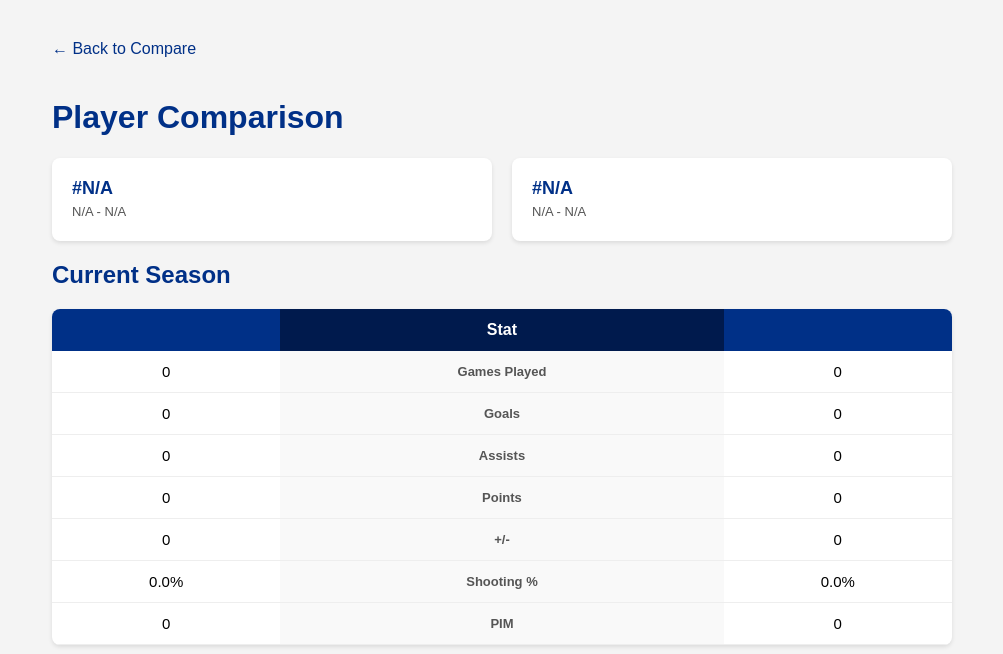
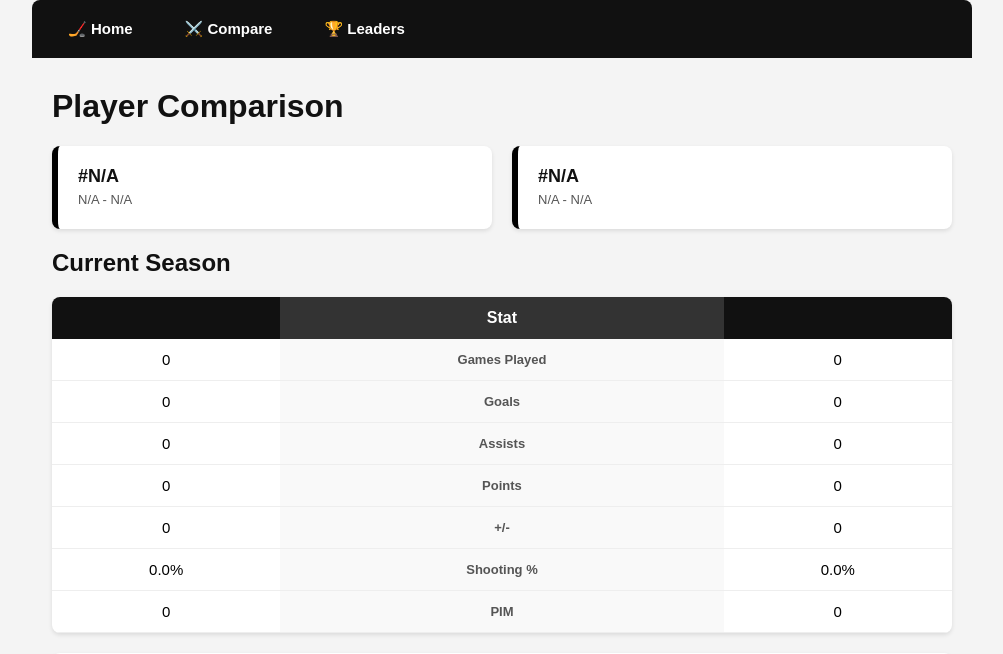
Before and after one commit to ricguan1/oim3640, a Flask app: page /compare/1/1 in a window 1280 px wide. Shown: the top 654 px of the page, without its empty margins (138-1141 px from the left). Run offline with Flask 3, Linux system fonts and the light colour scheme; data that the repository does not hold is empty.

Commit message:
Update compare_result.html

```diff
--- a/Final Project/templates/compare_result.html
+++ b/Final Project/templates/compare_result.html
@@ -5,9 +5,9 @@
     <title>Player Comparison</title>
     <style>
         body { font-family: Arial, sans-serif; max-width: 900px; margin: 40px auto; padding: 0 20px; background-color: #f4f4f4; }
-        h1, h2 { color: #003087; }
-        a { color: #003087; text-decoration: none; }
-        a:hover { color: #FCB514; }
+        h1, h2 { color: #111111; }
+        a { color: #111111; text-decoration: none; }
+        a:hover { color: #0055E9; }
         .back { display: inline-block; margin-bottom: 20px; }
         .header-grid { display: grid; grid-template-columns: 1fr 1fr; gap: 20px; margin-bottom: 20px; }
         .player-header { background: white; padding: 20px; border-radius: 8px; box-shadow: 0 2px 4px rgba(0,0,0,0.1); display: flex; align-items: center; gap: 15px; }
@@ -15,26 +15,51 @@
         .player-header h2 { margin: 0 0 5px 0; font-size: 18px; }
         .player-header p { margin: 2px 0; color: #555; font-size: 13px; }
         .compare-table { width: 100%; border-collapse: collapse; background: white; border-radius: 8px; overflow: hidden; box-shadow: 0 2px 4px rgba(0,0,0,0.1); margin-bottom: 20px; }
-        .compare-table th { background-color: #003087; color: white; padding: 12px; text-align: center; }
-        .compare-table th.stat-col { background-color: #001a4d; }
+        .compare-table th { background-color: #111111; color: white; padding: 12px; text-align: center; }
+        .compare-table th.stat-col { background-color: #333333; }
         .compare-table td { padding: 12px; text-align: center; border-bottom: 1px solid #eee; font-size: 15px; }
         .compare-table td.stat-label { font-weight: bold; color: #555; background-color: #f9f9f9; font-size: 13px; }
-        .highlight { color: #003087; font-weight: bold; font-size: 17px; }
+        .highlight { color: #111111; font-weight: bold; font-size: 17px; }
         .chart-container { background: white; padding: 15px; border-radius: 8px; box-shadow: 0 2px 4px rgba(0,0,0,0.1); margin-bottom: 20px; }
+        .navbar {
+    background-color: #111111;
+    padding: 12px 20px;
+    margin: -40px -20px 30px -20px;
+    border-radius: 8px 8px 0 0;
+    display: flex;
+    gap: 20px;
+    align-items: center;
+}
+.navbar a {
+    color: white;
+    text-decoration: none;
+    font-size: 15px;
+    font-weight: bold;
+    padding: 8px 16px;
+    border-radius: 4px;
+}
+.navbar a:hover {
+    background-color: #0055E9;
+    color: #111111;
+}
     </style>
 </head>
 <body>
-    <a class="back" href="/compare">← Back to Compare</a>
+    <nav class="navbar">
+    <a href="/">🏒 Home</a>
+    <a href="/compare">⚔️ Compare</a>
+    <a href="/leaders">🏆 Leaders</a>
+</nav>
     <h1>Player Comparison</h1>
     <div class="header-grid">
-        <div class="player-header">
+        <div class="player-header" style="border-left: 6px solid {{ stats1.bio.team_color }};">
             {% if stats1.bio.headshot %}<img src="{{ stats1.bio.headshot }}" alt="{{ stats1.bio.name }}">{% endif %}
             <div>
                 <h2>#{{ stats1.bio.number }} {{ stats1.bio.name }}</h2>
                 <p>{{ stats1.bio.team }} - {{ stats1.bio.position }}</p>
             </div>
         </div>
-        <div class="player-header">
+        <div class="player-header" style="border-left: 6px solid {{ stats2.bio.team_color }};">
             {% if stats2.bio.headshot %}<img src="{{ stats2.bio.headshot }}" alt="{{ stats2.bio.name }}">{% endif %}
             <div>
                 <h2>#{{ stats2.bio.number }} {{ stats2.bio.name }}</h2>
```
